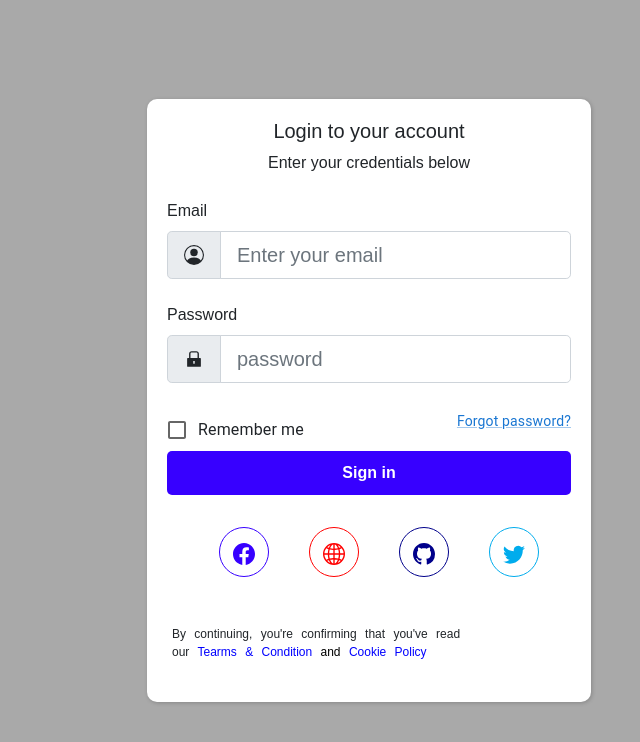
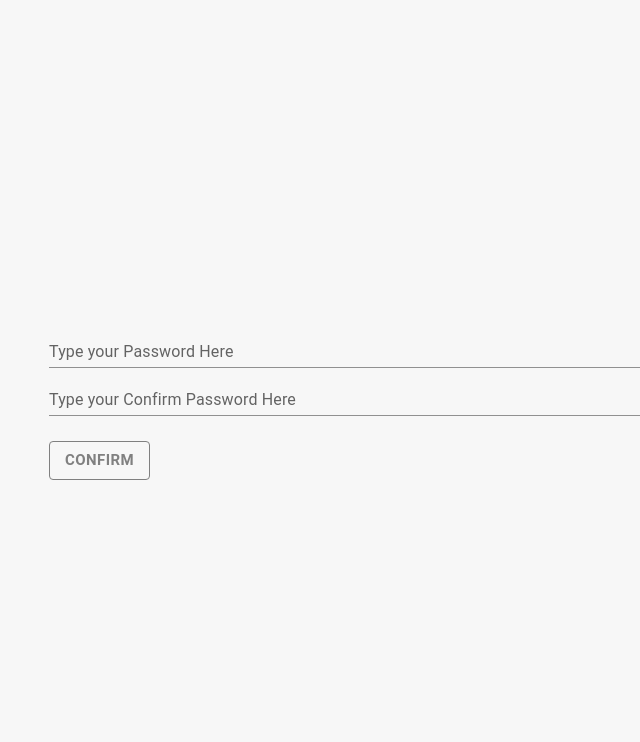
Before and after one commit to durgesh-ajile/HRM_Contractor, a React (Vite) app: page /resetpassword/1 in a window 1280 px wide. Before the commit this address led to /login. Shown: the top 742 px of the page, without its empty margins (271-911 px from the left). Built offline with nearby package versions, Linux system fonts and the light colour scheme.

Commit message:
forgot password and reset password UI ( AlertDialogSlide UI )

```diff
--- a/App.jsx
+++ b/App.jsx
@@ -9,11 +9,13 @@ import ContractorForm from './src/Pages/ContractorForm/ContractorForm'
 import ReactBigCalendar from './src/Pages/Calenders/Calender'
 import Landing from './Landing'
 import './src/App.css'
+import ResetPasswordPage from './src/Pages/ResetPasswordPage'
 
 function App() {
   // eslint-disable-next-line no-unused-vars
   const [routesData, setRoutesData] = useState([
     { path: '/login', component: <SignInPage /> },
+    { path: '/resetpassword/:resetPassToken', component: <ResetPasswordPage /> },
     { path: '*', component: <Landing /> },
   ])
 
--- a/src/Component/SignIn/SignIn.jsx
+++ b/src/Component/SignIn/SignIn.jsx
@@ -9,6 +9,7 @@ import Grid from "@mui/material/Grid";
 import { asyncThunkLogin } from '../../redux/createAsyncThunk';
 import { useDispatch, useSelector } from 'react-redux';
 import { useNavigate } from 'react-router-dom';
+import AlertDialogSlide from '../common/AlertDialogSlide';
 
 
 const SingIn = () => {
@@ -67,9 +68,7 @@ const SingIn = () => {
                             />
                         </Grid>
                         <Grid item>
-                            <Link variant="body2" >
-                                Forgot password?
-                            </Link>
+                            <AlertDialogSlide />
                         </Grid>
                     </Grid>
 
--- /dev/null
+++ b/src/Component/common/AlertDialogSlide.jsx
@@ -0,0 +1,74 @@
+import Dialog from '@mui/material/Dialog';
+import DialogActions from '@mui/material/DialogActions';
+import DialogContent from '@mui/material/DialogContent';
+import DialogContentText from '@mui/material/DialogContentText';
+import DialogTitle from '@mui/material/DialogTitle';
+import Slide from '@mui/material/Slide';
+import { Link, TextField } from '@mui/material';
+import WhiteButton from './WhiteButton';
+import { forwardRef, useState } from 'react';
+import { useDispatch } from 'react-redux';
+import { useNavigate } from 'react-router-dom';
+
+const Transition = forwardRef(function Transition(props, ref) {
+    return <Slide direction="up" ref={ref} {...props} />;
+});
+
+export default function AlertDialogSlide() {
+    const [open, setOpen] = useState(false);
+    const [inputForgotPassword, setInputForgotPassword] = useState({});
+
+    const dispatch = useDispatch()
+    const navigate = useNavigate()
+
+    const handleClickOpen = () => {
+        setOpen(true);
+    };
+
+    const handleClose = () => {
+        setOpen(false);
+    };
+
+    const handleChangeInputForgotPassword = e => {
+        setInputForgotPassword(prev => (prev[e.target.name] = e.target.value, { ...prev }))
+    }
+
+    const handleForgotPassword = () => {
+        dispatch(asyncThunkForgotPassword(inputForgotPassword))
+        setOpen(false);
+        navigate(`/registration`)
+        // const url = `https://www.google.com/search?q=${encodeURIComponent('https://mail.google.com/')}`;
+        // window.open(url, '_blank');
+        // navigate(`https://www.google.com/search?q=${`https://mail.google.com/`}`)
+    };
+
+    return (
+        <div>
+            <Link onClick={handleClickOpen} variant="body2" >
+                Forgot password?
+            </Link>
+            {/* <Button variant="outlined" onClick={handleClickOpen}>
+                Slide in alert dialog
+            </Button> */}
+            <Dialog
+                open={open}
+                TransitionComponent={Transition}
+                keepMounted
+                onClose={handleClose}
+                aria-describedby="alert-dialog-slide-description"
+            >
+                <DialogTitle>{"Are you sure you want to Change the Password ?"}</DialogTitle>
+                <DialogContent>
+                    <DialogContentText id="alert-dialog-slide-description">
+                        Enter your Email and Click on the Send button then check your email
+                    </DialogContentText>
+                    <TextField onChange={e => handleChangeInputForgotPassword(e)} fullWidth type='email' name='email' id="standard-basic" label="Type your Email Here" variant="standard" />
+                </DialogContent>
+                <DialogActions>
+                    <WhiteButton onClick={handleClose} text={'Cancle'} />
+                    <WhiteButton onClick={() => handleForgotPassword()} text={'Send'} />
+                </DialogActions>
+            </Dialog>
+        </div>
+    );
+}
--- /dev/null
+++ b/src/Component/common/ResetPassword.jsx
@@ -0,0 +1,35 @@
+import { Box, TextField } from "@mui/material"
+import WhiteButton from "./WhiteButton"
+import { useState } from "react"
+// import { asyncThunkResetPassword } from "../../redux/createAsyncThunk"
+import { useDispatch, useSelector } from "react-redux"
+import { useNavigate } from "react-router-dom"
+
+// eslint-disable-next-line react/prop-types
+const ResetPassword = ({ resetPassToken }) => {
+    // const navigate = useNavigate()
+    // const { ResetPasswordData:[PasswordData] } = useSelector(store => store.admin)
+
+    // const dispatch = useDispatch()
+    const [inputValue, setInputValue] = useState({})
+
+    const handleChangeInput = e => {
+        setInputValue(prev => (prev[e.target.name] = e.target.value, { ...prev }))
+    }
+    const handleConfirmProfile = Token => {
+        // dispatch(asyncThunkResetPassword({ Token, inputValue }))
+        // PasswordData?.isPasswordChanged && navigate(`/signin`)
+    }
+
+    return (
+        <Box sx={{ width: '100%', height: '100vh', display: 'flex', justifyContent: 'center', alignItems: 'center' }} >
+            <Box sx={{ width: { xs: '90%', md: '50%' } }} >
+                <TextField onChange={e => handleChangeInput(e)} name='password' fullWidth type='password' id="standard-basic" label="Type your Password Here" variant="standard" />
+                <TextField onChange={e => handleChangeInput(e)} name='cpassword' sx={{ marginBottom: '25px' }} fullWidth type='password' id="standard-basic" label="Type your Confirm Password Here" variant="standard" />
+                <WhiteButton onClick={() => handleConfirmProfile(resetPassToken)} text={'Confirm'} />
+            </Box>
+        </Box>
+    )
+}
+
+export default ResetPassword
--- /dev/null
+++ b/src/Pages/ResetPasswordPage.jsx
@@ -0,0 +1,16 @@
+import { Box } from "@mui/material"
+import ResetPassword from "../Component/common/ResetPassword"
+import { useParams } from 'react-router-dom';
+
+const ResetPasswordPage = () => {
+
+    const { resetPassToken } = useParams();
+
+  return (
+    <Box>
+      <ResetPassword resetPassToken={resetPassToken} />
+    </Box>
+  )
+}
+
+export default ResetPasswordPage
```
